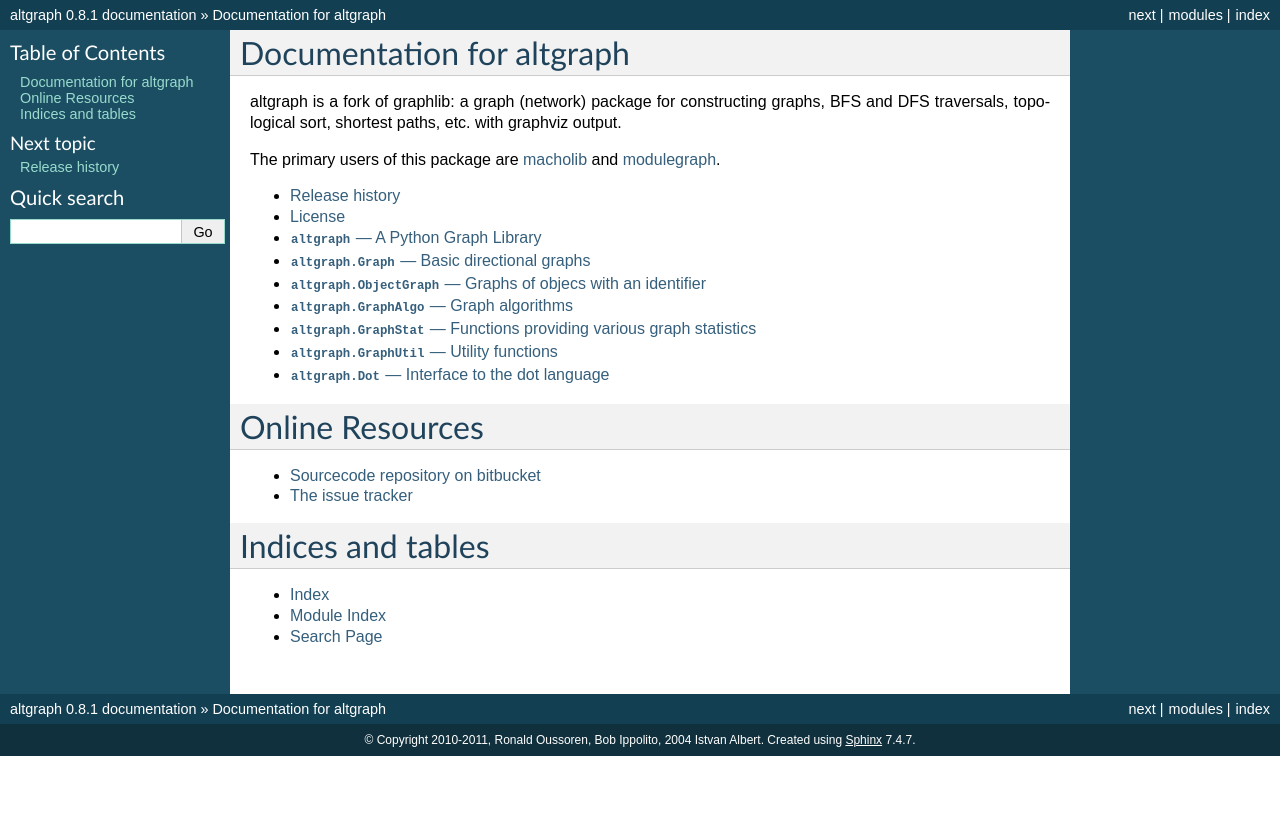
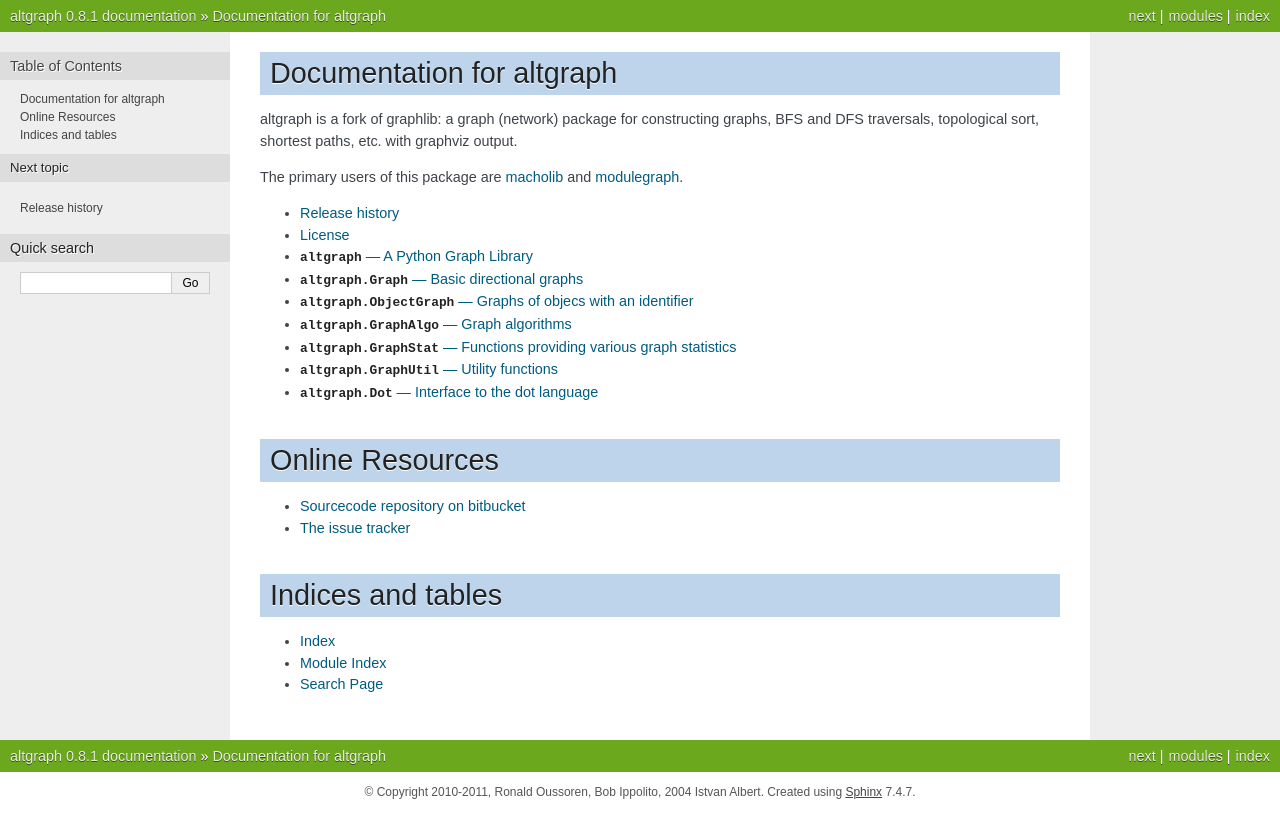
Before and after one commit to ronaldoussoren/altgraph, a Sphinx documentation site: the page built from doc/index.rst, in a window 1280 px wide. Shown: the top 838 px of the page. Built offline with Sphinx 7.4.7, drawn with Linux system fonts in a browser that asks for light colours.

Commit message:
small tweaks

```diff
--- a/altgraph_tests/__init__.py
+++ b/altgraph_tests/__init__.py
@@ -0,0 +1 @@
+""" altgraph tests """
--- a/doc/conf.py
+++ b/doc/conf.py
@@ -102,7 +102,7 @@
 
 # The theme to use for HTML and HTML Help pages.  Major themes that come with
 # Sphinx are currently 'default' and 'sphinxdoc'.
-html_theme = 'default'
+html_theme = 'nature'
 
 # Theme options are theme-specific and customize the look and feel of a theme
 # further.  For a list of options available for each theme, see the
```
